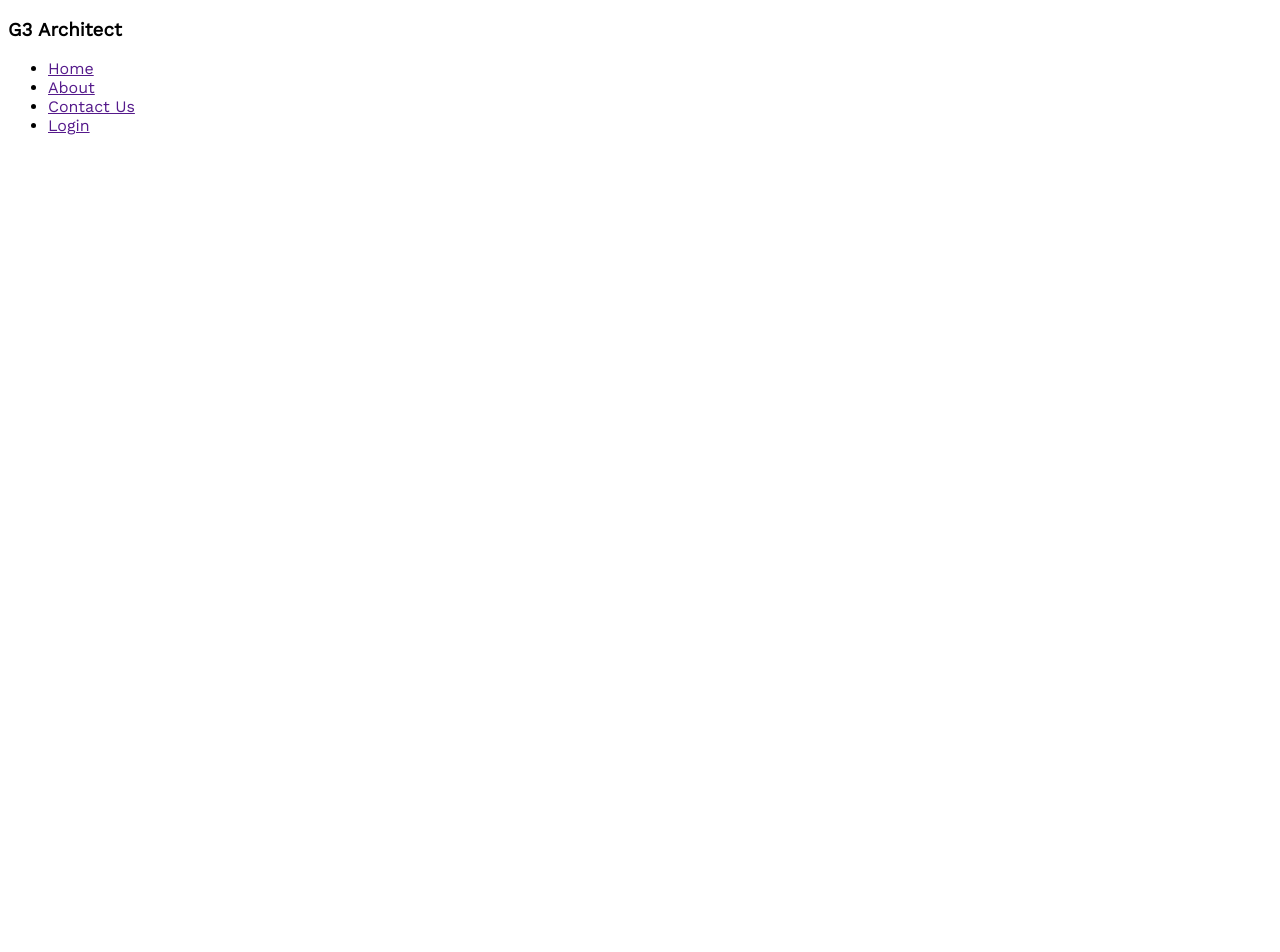
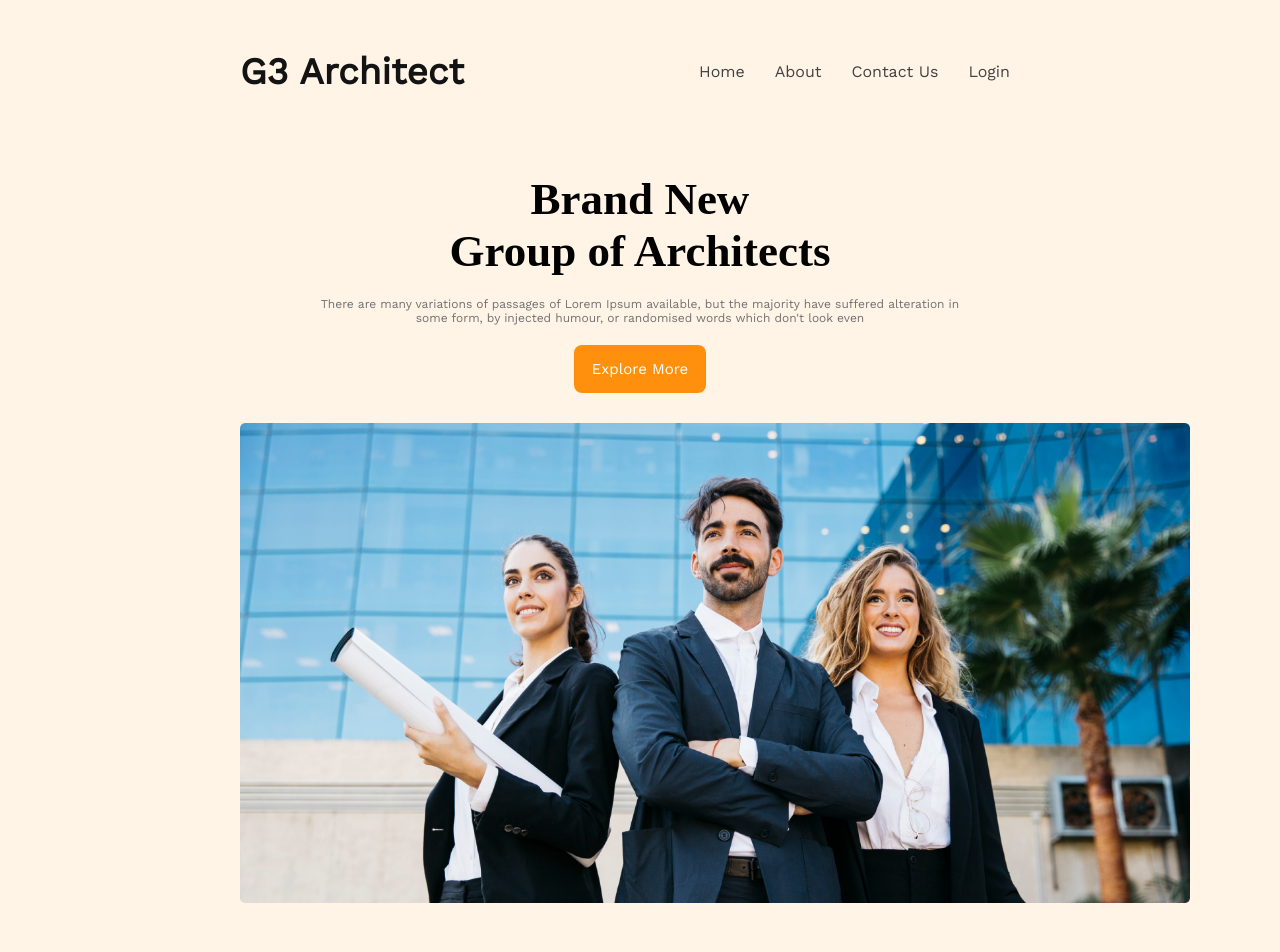
Before and after one commit to khalid423959/g3-architects-learn, a plain HTML site: page index.html in a window 1280 px wide. Shown: the top 952 px of the page. Before the commit the page ends 800 px from the top, so only its background shows below. Drawn offline with nearby package versions, Linux system fonts and the light colour scheme.

Commit message:
banner added

```diff
--- a/index.css
+++ b/index.css
@@ -1,10 +1,78 @@
-
+/* work sans google font */
   @import url('https://fonts.googleapis.com/css2?family=Work+Sans:ital,wght@0,400;1,600;1,700;1,800&display=swap');
 
 *{
     font-family: 'Work Sans', sans-serif;
+    margin: 0px;
+    padding: 0px;
+}
+
+/* hrader style */
+header{
+    background: rgba(255, 144, 14, 0.10);
+    padding: 50px 240px;
 }
 
 .container{
+    display: flex;
+    justify-content: space-between;
+    align-items: center;
+}
+
+nav > ul{
+    display: flex;
+}
+nav li{
+    list-style: none;
+    margin-right: 30px;
+    font-weight: 500;
+    font-size: 1rem;
+}
+.nav-title{
+    font-size: 2.3rem;
+    color: #131313;
+    font-weight: bolder;
+}
+nav li a{
+    text-decoration: none;
+    color: #424242;
+}
+.banner {
+    text-align: center;
+}
+.banner-title{
+    font-size: 45px;
+    padding-top: 80px;
+    font-family: 'Times New Roman', Times, serif;
+    font-weight: bold;
+}
+.banner-discription{
+    font-size: 12px;
+    text-align: center;
+    margin: 20px 0px;
+    color: #727272;
+}
+.btn-primary{
+    font-size: 15px;
+    border-radius: 8px;
+    text-align: end;
+    background: #FF900E;
+    padding: 15px 18px;
+    color: white;
+    border: none;
+    margin-bottom: 30px;
+}
+.banner-img{
+    width: 950px;
+    height: 480px;
+}
+
+
+/* main style */
+
+.team{
+    width: 242px;
+    height: 242px;
+    border-radius: 8px;
 
 }
--- a/index.html
+++ b/index.html
@@ -9,7 +9,7 @@
 <body>
     <header>
         <nav class="container">
-            <h3>G3 Architect</h3>
+            <h3 class="nav-title">G3 Architect</h3>
             <ul>
                 <li><a href="">Home </a></li>
                 <li><a href="">About</a></li>
@@ -17,9 +17,27 @@
                 <li><a href="">Login</a></li>
             </ul>
         </nav>
+        <div class="banner">
+            <h1 class="banner-title">Brand New  <br> Group of Architects</h1>
+            <p class="banner-discription">There are many variations of passages of Lorem Ipsum available, but the majority have suffered alteration in <br>
+            some form, by injected humour, or randomised words which don't look even</p>
+            <button class="btn-primary">Explore More</button>
+            <img class="banner-img" src="images/banner.png" alt="">
+        </div>
     </header>
     <main>
-
+        <div class="main-container">
+            <div class="img-division">
+                <div>
+                    <img class="team" src="images/team1.png" alt="">
+                    <img class="team" src="images/team2.png" alt="">
+                </div>
+                <div>
+                    <img class="team" src="images/team3.png" alt="">
+                    <img class="team" src="images/team4.png" alt="">
+                </div>
+            </div>
+        </div>
     </main>
     <footer>
 
```
